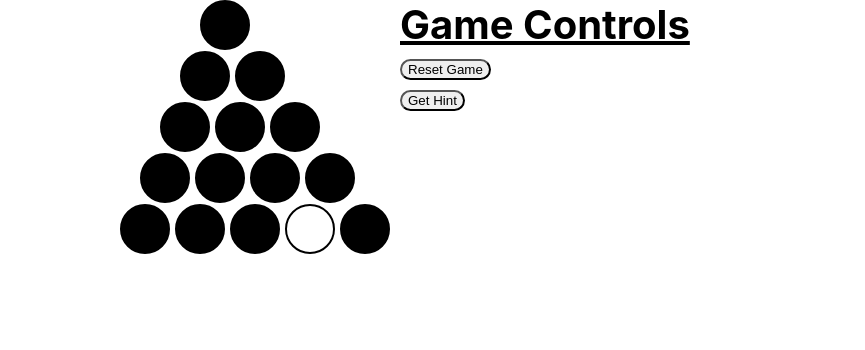
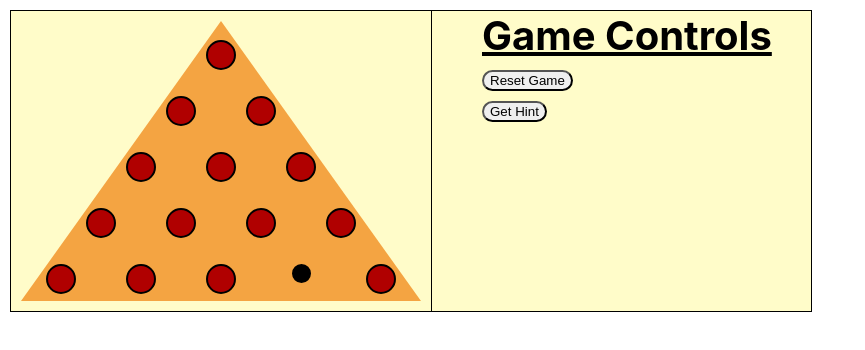
Before and after one commit to joshbrooklyn/cracker-barrell, a React (Create React App) app: page / in a window 1280 px wide. Shown: the top 350 px of the page, without its empty margins (0-865 px from the left). Built offline with nearby package versions, Linux system fonts and the light colour scheme.

Commit message:
finished v1 display enhancements

```diff
--- a/src/index.css
+++ b/src/index.css
@@ -13,10 +13,49 @@ code {
     monospace;
 }
 
-@keyframes selectable-hole {
-  0%  {visibility:visible;}
-  50% {visibility:hidden;}
-  100% {visibility:visible;}
+#cracker-barrell {
+	width: 800px;
+	height: 300px;
+	border: 1px solid black;
+	margin-top: 10px;
+	margin-left: 10px;
+	background-color:#FFFCC9;
+}
+
+#game-board {
+	width:400px;
+	height:280px;
+	display:inline-block;
+	padding: 10px;
+}
+
+.triangle {
+	height:0;
+	width:0;
+	border-style: solid;
+	border-left-color: transparent;
+	border-right-color: transparent;
+	border-top-color: transparent;
+	border-bottom-color:#f4a442;
+	border-width:0px 200px 280px 200px;
+}
+
+.pegs {
+	top: 20px;
+	left: 20px;
+	position:absolute;
+	padding-top:20px;
+	//visibility:hidden;
+	//background-color:purple;
+}
+
+#game-controls {
+	display:inline-block;
+	vertical-align:top;
+	width:300px;
+	height:100%;
+	border-left: 1px solid black;
+	padding-left:50px;
 }
 
 #game-message-old {
@@ -28,13 +67,13 @@ code {
 }
 
 #peg-location {
-	height:50px;
-	width:50px;
+	height:30px;
+	width:30px;
 	display:inline-block;
 	border: 2px solid black;
 	border-radius: 100%;
-	margin-right:5px;
-	background-color: black;
+	background-color: #b00000;
+	//visibility:hidden;
 }
 
 button:focus {
@@ -42,25 +81,39 @@ button:focus {
 }
 
 #peg-location.empty {
-	background-color:white;
+	background-color:black;
+	height:19px;
+	width:19px;
 }
 
 #peg-location.from-selected {
-	background-color:darkgrey;
+	background-color:#ff0000;
 }
 
 #peg-location.to-selectable {
-	background-color:white;
-	animation-name:selectable-hole;
-	animation-duration: 1s;
+	background-color:black;
+	height:19px;
+	width:19px;
+	//animation-name:selectable-hole;
+	animation-duration: .5s;
 	animation-delay:0s;
 	animation-iteration-count:infinite;
 }
 
-#game-controls {
-	display:inline-block;
-	vertical-align:top;
-	width:300px
+@keyframes selectable-hole {
+  from {background-color: black;}
+  to {background-color: #FFFCC9;}
+}
+
+#peg-location.from-selectable:hover {
+	background-color:#df0000;
+  cursor:pointer;
+}
+
+#peg-location.to-selectable:hover {
+	cursor:pointer;
+	height:25px;
+	width:25px;
 }
 
 #game-control-header {
@@ -96,19 +149,3 @@ button:focus {
 #game-controls button:hover {
 	cursor: pointer;
 }
-
-.game-board {
-	width:400px;
-	height:400px;
-	display:inline-block;
-}
-
-#peg-location.from-selectable:hover {
-	background-color:lightgrey;
-  cursor:pointer;
-}
-
-#peg-location.to-selectable:hover {
-	background-color:lightgrey;
-  cursor:pointer;
-}
--- a/src/index.js
+++ b/src/index.js
@@ -59,10 +59,17 @@ class Board extends React.Component {
 
 	  for (let i = 0; i <= 4; i++) {
 	  	let col = [];
-	  	let padding = (10 - i) / 2 * 10;
+	  	let rowPadding = (400/2 - (40 * (i + 1))) + 1;
+	  	let rowWidth = 80 * (i + 1);
+	  	let cellwidth = rowWidth / (i + 1);
 
-	  	const styles = {
-	  		paddingLeft: padding + '%'
+	  	const rowStyles = {
+	  		marginLeft: rowPadding + 'px',
+	  		height: "56px",
+	  		backgroundColor:"transparent",
+	  		//border: "1px solid black",
+	  		borderBottom: "none",
+	  		width: rowWidth + "px"
 	  	};
 
 	  	for (let j = 0; j <= i; j++)
@@ -85,23 +92,36 @@ class Board extends React.Component {
 
 
 	  		col.push(
+	  		  <div style={{
+	  		  	//border:"1px solid black",
+	  		  	borderBottom:"none",
+	  		  	display:"inline-block",
+	  		  	height:"100%",
+	  		  	width:cellwidth + "px",
+	  		  	textAlign:"center",
+	  		  	verticalAlign:"middle"
+	  		  }}>
 	  			<PegLocation
 	  				pegClass={pegClass}
 	  				key={key}
 	  				pegNum={key}
 	  				onClick={(i) => this.props.onClick(i)}
 	  			/>
+	  			</div>
 	  		);
 
 	  	  key++;
 	  	}
 
-	  	rows.push(<div style={styles}>{col}</div>);
+	  	rows.push(<div style={rowStyles}>{col}</div>);
 	  }
 
 		return (
-		  <div className="game-board">
+		  <div id="game-board">
+		  	<div className="triangle"/>
+		  	<div className="pegs">
 		  	{rows}
+		  	</div>
 		 	</div>
     );
 	}
@@ -267,7 +287,7 @@ class CrackerBarrell extends React.Component {
 	  }
 
 		return (
-			<div>
+			<div id="cracker-barrell">
 				<Board
 					pegLocations = {pegLocations}
 					selectedPeg = {this.state.selectedPeg}
```
